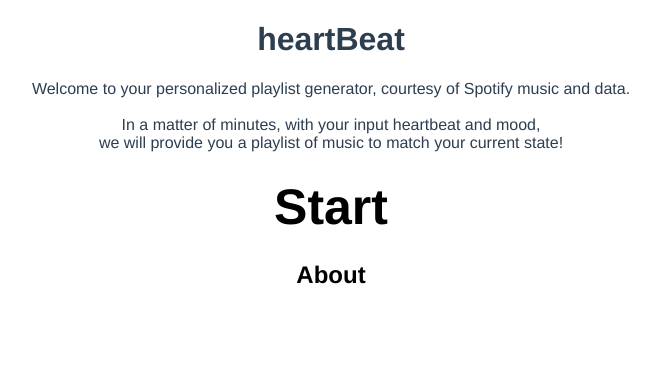
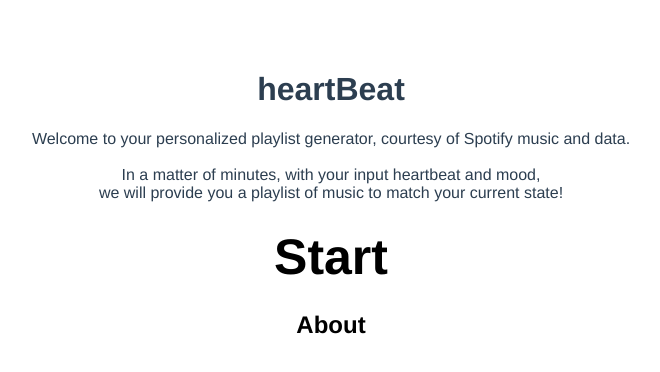
Before and after one commit to c-l-scholl/stp-vue-fb, a Vue app: page / in a window 1280 px wide. Shown: the top 372 px of the page, without its empty margins (309-969 px from the left). Built offline with nearby package versions, Linux system fonts and the light colour scheme.

Commit message:
moved home page down

```diff
--- a/src/views/HomeView.vue
+++ b/src/views/HomeView.vue
@@ -1,4 +1,5 @@
 <template>
+  <div class="page">
     <h1>heartBeat</h1>
     <p>
       Welcome to your personalized playlist generator, courtesy of Spotify music
@@ -15,6 +16,8 @@
     <router-link to="/about-main" class="about">
       About
     </router-link>
+  </div>
+
 </template>
 
 <script>
@@ -23,7 +26,12 @@ export default {
 }
 </script>
 
-<style>
+<style scoped>
+.page {
+  position: relative;
+  top: 50px;
+}
+
 .begin,
 .about {
   display: flex;
@@ -48,8 +56,9 @@ export default {
   font-size: 50px;
   font-weight: bolder;
 }
+
 .about {
-    font-size:x-large;
+  font-size: x-large;
   font-weight: bold;
 }
 </style>
```
Lines whose indentation alone changed are shown as unchanged.
